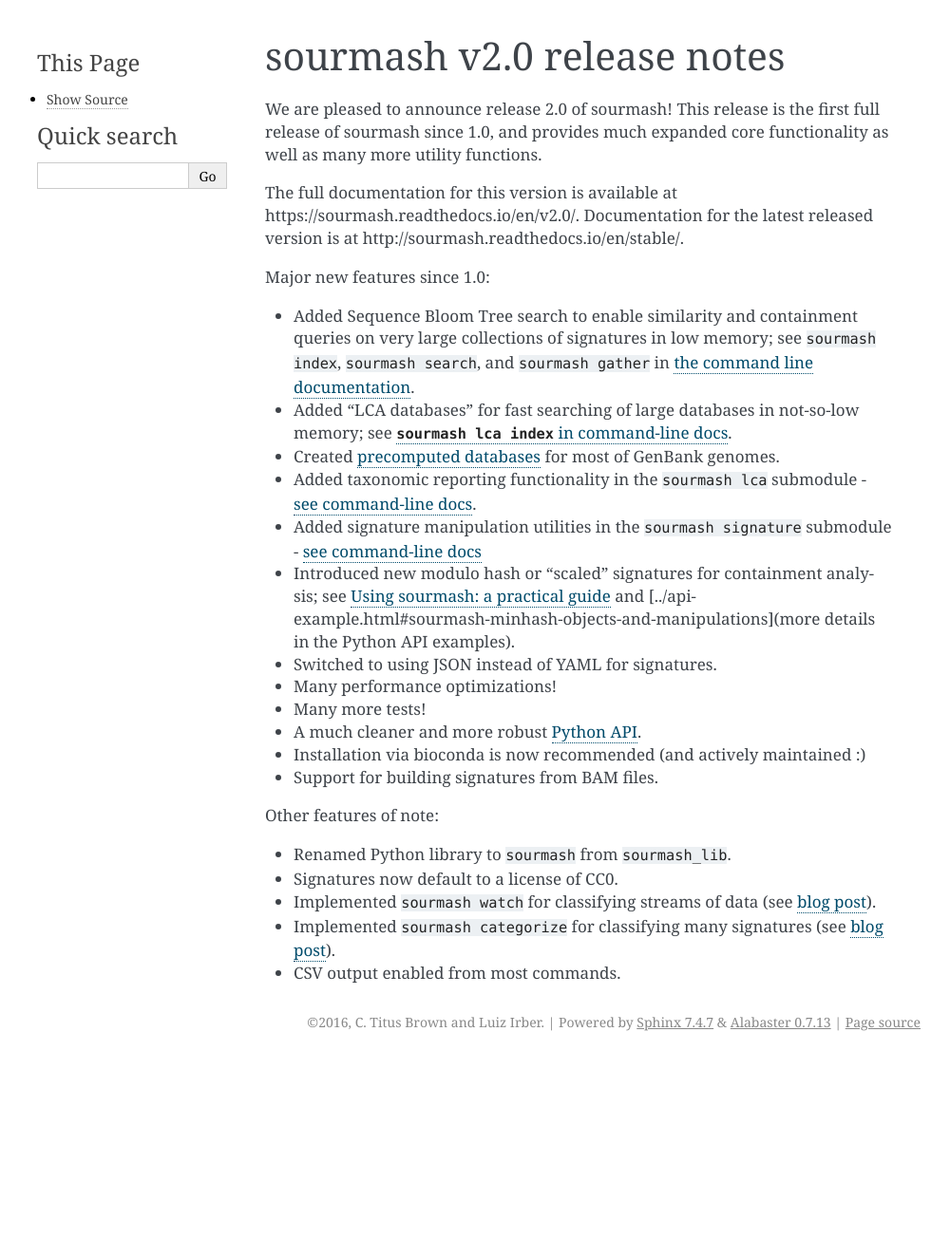
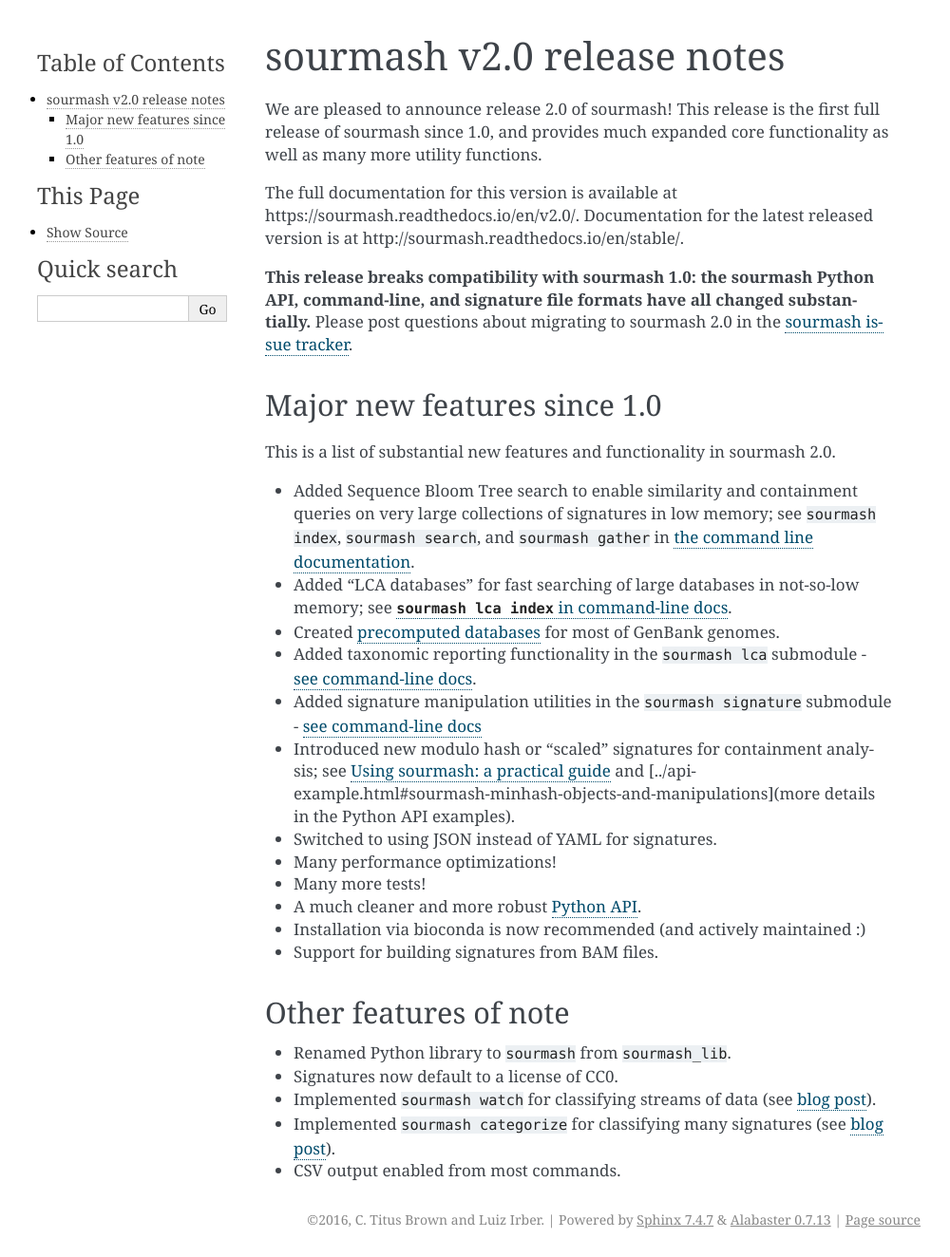
Before and after one commit to sourmash-bio/sourmash, a Sphinx documentation site: the page built from doc/release-notes/sourmash-2.0.md, in a window 1280 px wide. Shown: the whole page at 95% size, without its empty margins (141-1141 px from the left). Built offline with Sphinx 7.4.7, drawn with Linux system fonts in a browser that asks for light colours; pages that are not in the unit, such as notebooks, are missing from menus; before the commit the page ends 1116 px from its top, so only the background shows below that.

Commit message:
update more

```diff
--- a/doc/release-notes/sourmash-2.0.md
+++ b/doc/release-notes/sourmash-2.0.md
@@ -1,14 +1,22 @@
 # sourmash v2.0 release notes
 
-We are pleased to announce release 2.0 of sourmash!  This release is the
-first full release of sourmash since 1.0, and provides much expanded
-core functionality as well as many more utility functions.
+We are pleased to announce release 2.0 of sourmash!  This release is
+the first full release of sourmash since 1.0, and provides much
+expanded core functionality as well as many more utility functions.
 
 The full documentation for this version is available at
 https://sourmash.readthedocs.io/en/v2.0/. Documentation for the latest
 released version is at http://sourmash.readthedocs.io/en/stable/.
 
-Major new features since 1.0:
+**This release breaks compatibility with sourmash 1.0: the sourmash
+Python API, command-line, and signature file formats have all changed
+substantially.** Please post questions about migrating to sourmash 2.0
+in the
+[sourmash issue tracker](https://github.com/dib-lab/sourmash/issues/new).
+
+## Major new features since 1.0
+
+This is a list of substantial new features and functionality in sourmash 2.0.
 
 * Added Sequence Bloom Tree search to enable similarity and containment queries on very large collections of signatures in low memory; see `sourmash index`, `sourmash search`, and `sourmash gather` in [the command line documentation](../command-line.html).
 * Added "LCA databases" for fast searching of large databases in not-so-low memory; see [`sourmash lca index` in command-line docs](../command-line.html#sourmash-lca-subcommands-for-taxonomic-classification).
@@ -23,7 +31,7 @@
 * Installation via bioconda is now recommended (and actively maintained :)
 * Support for building signatures from BAM files.
 
-Other features of note:
+## Other features of note
 
 * Renamed Python library to `sourmash` from `sourmash_lib`.
 * Signatures now default to a license of CC0.
```
